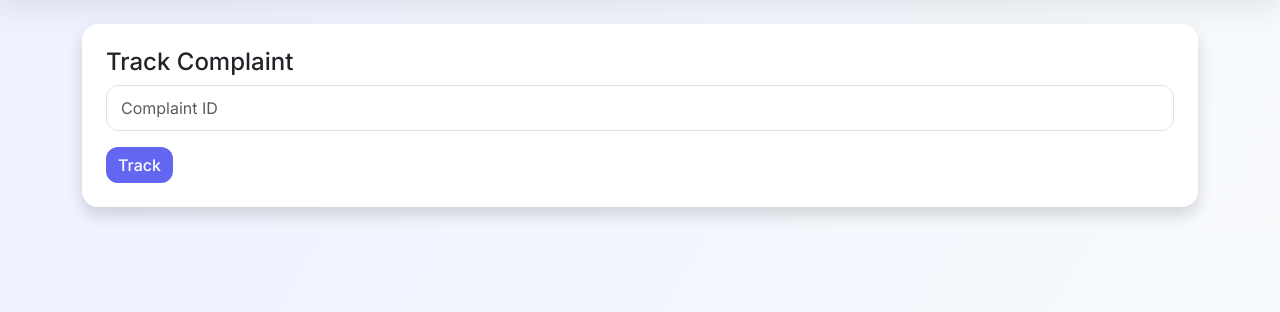
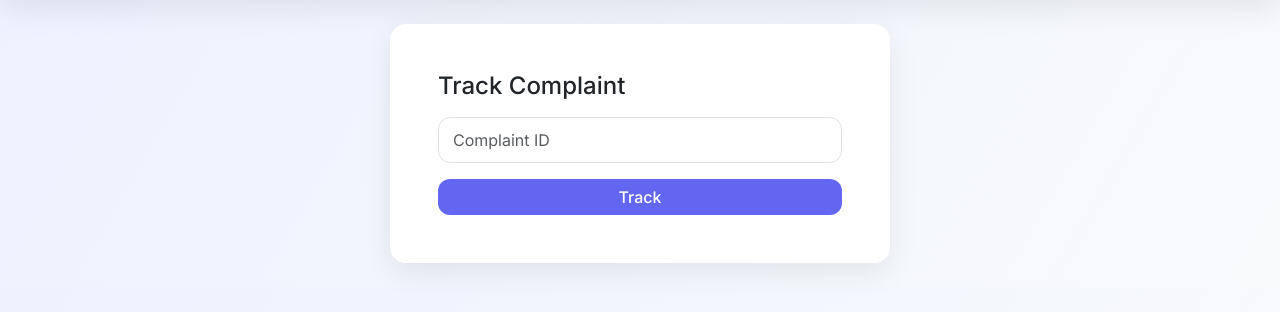
Before and after one commit to Sahiljain6/complaint-management-system, a Flask app: page /track in a window 1280 px wide. Shown: the part 72-384 px from the top of the page. Run offline with Flask 3, Linux system fonts and the light colour scheme; a user stored in the database is signed in.

Commit message:
Improve layout and styling of track complaint page

```diff
--- a/templates/track_complaint.html
+++ b/templates/track_complaint.html
@@ -1,16 +1,19 @@
 {% extends 'base.html' %}
 {% block content %}
-<div class="card p-4 shadow">
-  <h4>Track Complaint</h4>
+
+<div class="card p-5 mx-auto" style="max-width:500px;">
+  <h4 class="mb-3">Track Complaint</h4>
+
   <form method="post">
     <input class="form-control mb-3" name="cid" placeholder="Complaint ID" required>
-    <button class="btn btn-primary">Track</button>
+    <button class="btn btn-primary w-100">Track</button>
   </form>
 
   {% if complaint %}
   <hr>
-  <p><b>Status:</b> {{ complaint.status }}</p>
-  <p><b>Updated:</b> {{ complaint.updated_at }}</p>
+  <p><strong>Status:</strong> {{ complaint.status }}</p>
+  <p><strong>Last Updated:</strong> {{ complaint.updated_at }}</p>
   {% endif %}
 </div>
+
 {% endblock %}
```
